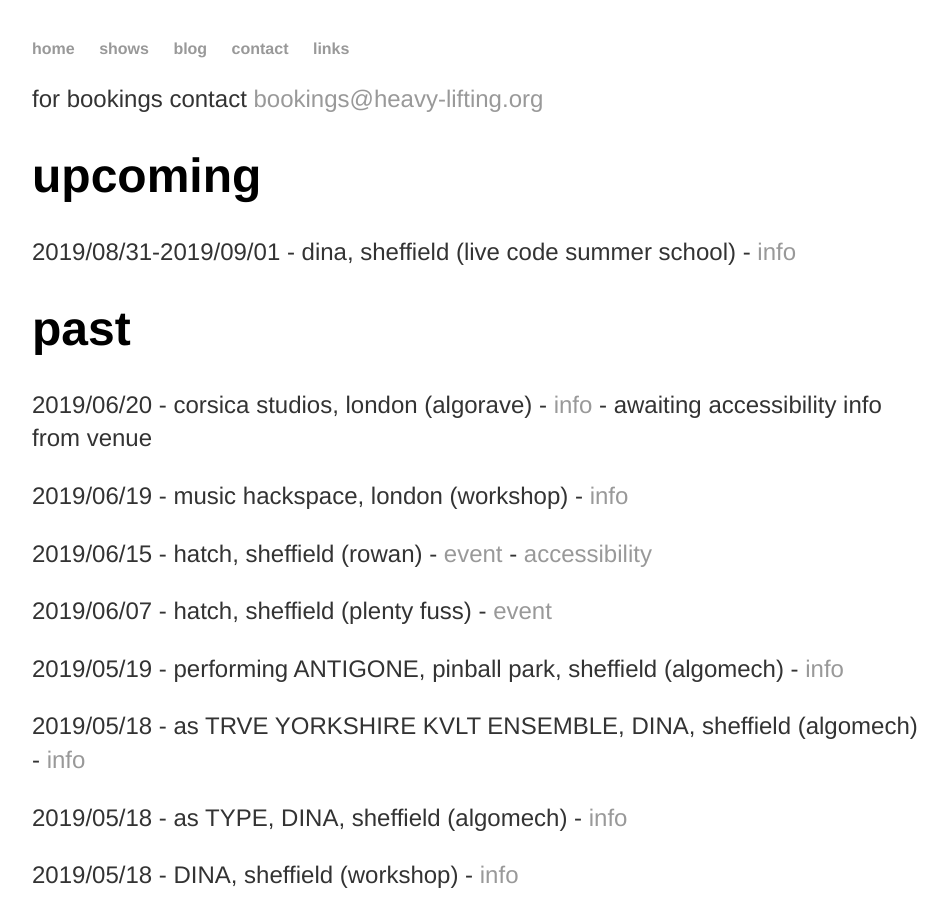
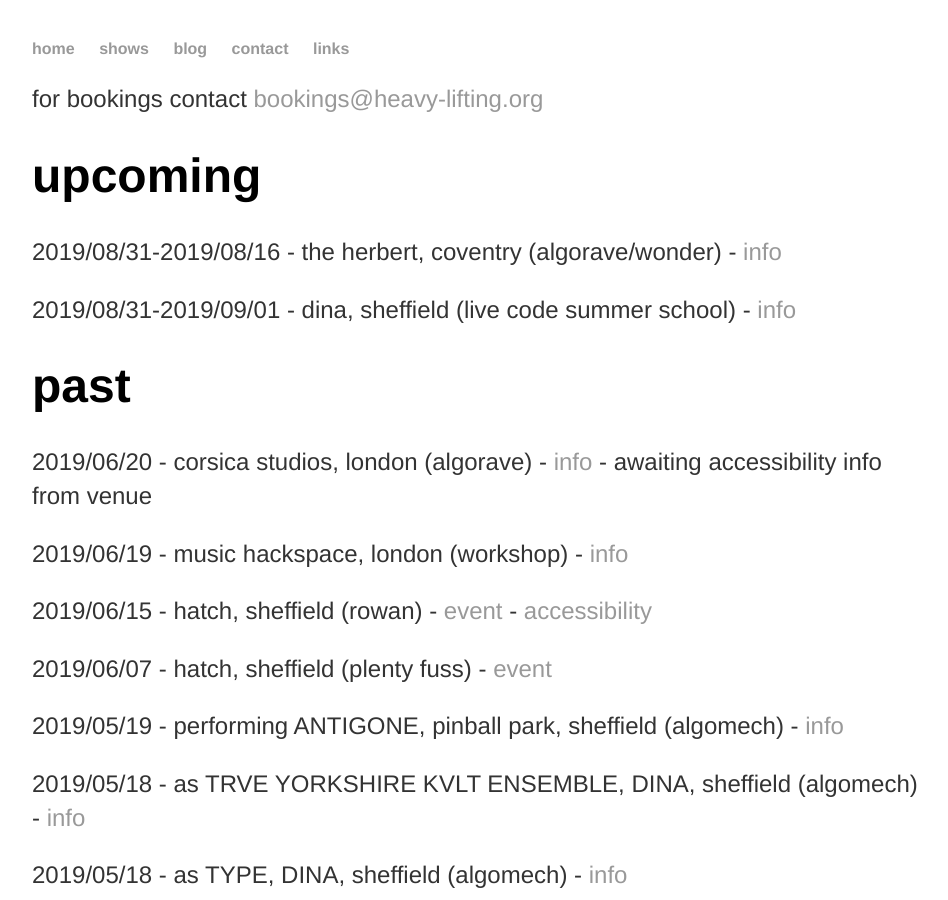
Before and after one commit to heavy-lifting/heavy-lifting.github.io, a Jekyll site: the page built from shows.html, in a window 1280 px wide and 900 px high. Shown: the whole window, without its empty margins (160-1108 px from the left). Built offline with Jekyll 4.4.1, drawn with Linux system fonts in a browser that asks for light colours.

Commit message:
Update shows.html

```diff
--- a/shows.html
+++ b/shows.html
@@ -8,7 +8,10 @@ title: shows
 <div class="upcoming">
 	<h1>upcoming</h1>
 
+	<p>2019/08/31-2019/08/16 - the herbert, coventry (algorave/wonder) - <a href="https://www.theherbert.org/whats_on/1445/wonder__where_reality_and_imaginary_collide" target="_blank">info</a></p>
+
 	<p>2019/08/31-2019/09/01 - dina, sheffield (live code summer school) - <a href="https://livecode-summerschool.github.io/" target="_blank">info</a></p>
+
 
 </div>
 
```
